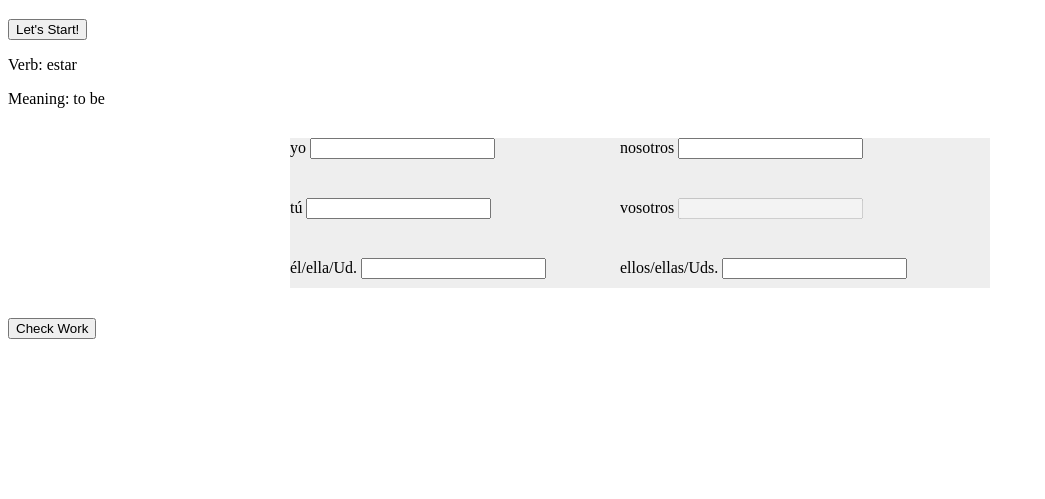
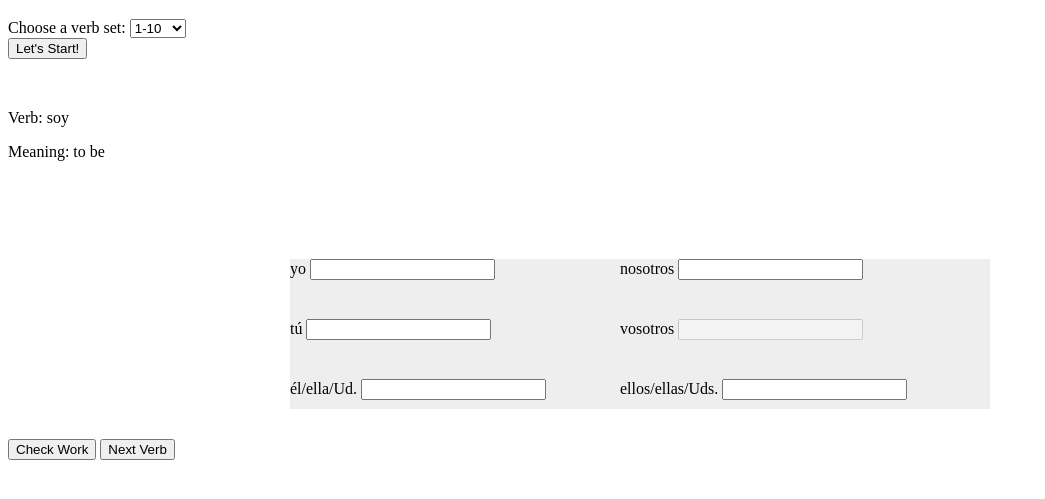
Before and after one commit to morgankenyon/VerbBuilder, a website built with webpack: page index.html in a window 1280 px wide. Both pictures are taken after a click on the button "Let's Start!". Shown: the part 61-560 px from the top of the page, without its empty margins (0-1045 px from the left). Built offline with nearby package versions, Linux system fonts and the light colour scheme.

Commit message:
Adding a functional verb builder

```diff
--- a/index.html
+++ b/index.html
@@ -7,15 +7,27 @@
     <meta name="viewport" content="width=device-width, initial-scale=1.0" />
     <script src="./dist/app-bundle.js" defer></script>
     <link rel="stylesheet" href="styles.css">
-    <title>Webpack with TypeScript</title>
+    <title>Verb Builder</title>
   </head>
   <body>
     <h1>Let's learn Some Verbs!!!</h1>
+    <div>
+      <label for="verb_selector">Choose a verb set:</label>
+
+      <select name="verb_selector" id="verb_selector">
+        <option value="0">1-10</option>
+        <option value="10">11-20</option>
+      </select>
+    </div>
     <button id="start_button">Let's Start!</button>
-    <div id="tense_practice">
+    <p id="tense_batch_message" class="hidden">You finished! You made <span id="tense_batch_error_number"></span> mistakes!</p>
+
+    <div id="tense_practice" class="hidden">
       <p>Verb: <span id="verb"></span></p>
       <p>Meaning: <span id="meaning"></span></p>
 
+      <p id="tense_error_message" class="hidden">Please fix any errors</p>
+      <p id="tense_success_message" class="hidden">All good!</p>
       <div class="container">
         <div class="item">
           <label for="first_singular">yo</label>
@@ -73,8 +85,10 @@
           />
         </div>
       </div>
+
+      <button id="check_button">Check Work</button>
+      <button id="next_verb">Next Verb</button>
     </div>
 
-    <button id="check_button">Check Work</button>
   </body>
 </html>
--- a/src/app.ts
+++ b/src/app.ts
@@ -1,126 +1,213 @@
-
 import { verbPack } from "./variable";
 
 const startButton = document.querySelector(
   "#start_button"
 ) as HTMLButtonElement;
+const nextVerbButton = document.querySelector(
+  "#next_verb"
+) as HTMLButtonElement;
+const verbSelector = document.querySelector(
+  "#verb_selector"
+) as HTMLSelectElement;
 const checkButton = document.querySelector(
   "#check_button"
 ) as HTMLButtonElement;
+const tensePracticeDiv = document.querySelector(
+  "#tense_practice"
+) as HTMLDivElement;
 const verbSpan = document.querySelector("#verb") as HTMLSpanElement;
 const meaningSpan = document.querySelector("#meaning") as HTMLSpanElement;
-const firstSingularInput = document.querySelector("#first_singular") as HTMLInputElement
-const secondSingularInput = document.querySelector("#second_singular") as HTMLInputElement
-const thirdSingularInput = document.querySelector("#third_singular") as HTMLInputElement
-const firstPluralInput = document.querySelector("#first_plural") as HTMLInputElement
-const secondPluralInput = document.querySelector("#second_plural") as HTMLInputElement
-const thirdPluralInput = document.querySelector("#third_plural") as HTMLInputElement
-let currentVerb : number = 0;
+const firstSingularInput = document.querySelector(
+  "#first_singular"
+) as HTMLInputElement;
+const secondSingularInput = document.querySelector(
+  "#second_singular"
+) as HTMLInputElement;
+const thirdSingularInput = document.querySelector(
+  "#third_singular"
+) as HTMLInputElement;
+const firstPluralInput = document.querySelector(
+  "#first_plural"
+) as HTMLInputElement;
+const secondPluralInput = document.querySelector(
+  "#second_plural"
+) as HTMLInputElement;
+const thirdPluralInput = document.querySelector(
+  "#third_plural"
+) as HTMLInputElement;
+const tenseErrorMessageP = document.querySelector(
+  "#tense_error_message"
+) as HTMLParagraphElement;
+const tenseSuccessMessageP = document.querySelector(
+  "#tense_success_message"
+) as HTMLParagraphElement;
+const tenseBatchMessageP = document.querySelector(
+  "#tense_batch_message"
+) as HTMLParagraphElement;
+const tenseBatchErrorNumberSpan = document.querySelector(
+  "#tense_batch_error_number"
+) as HTMLSpanElement;
 
-function getSpecialKey(key: string){
 
-    if (key === "1") return "á"
-    else if (key === "2") return "é"
-    else if (key === "3") return "í"
-    else if (key === "4") return "ó"
-    else if (key === "7") return "ú"
-    else if (key === "8") return "ü"
-    else if (key === "9") return "ñ"
+let currentVerb: number = 0;
+let verbStartIndex: number = 0;
+let verbEndIndex: number = 0;
+let verbBatchSize: number = 10;
+let batchErrorNumber: number = 0;
+
+function getSpecialKey(key: string) {
+  if (key === "1") return "á";
+  else if (key === "2") return "é";
+  else if (key === "3") return "í";
+  else if (key === "4") return "ó";
+  else if (key === "7") return "ú";
+  else if (key === "8") return "ü";
+  else if (key === "9") return "ñ";
 
   return key;
 }
 
-function addSpecialKeys(e: KeyboardEvent){
-
+function addSpecialKeys(e: KeyboardEvent) {
   const key = e.key;
   console.log(key);
 
   const newKey = getSpecialKey(key);
 
-    if (key !== newKey)
-    {
+  if (key !== newKey) {
     e.preventDefault();
-        const target = e.target as HTMLInputElement
+    const target = e.target as HTMLInputElement;
     target.value = target.value + newKey;
   }
 }
 
 firstSingularInput.addEventListener("keydown", (e) => {
   addSpecialKeys(e);
-})
+});
 secondSingularInput.addEventListener("keydown", (e) => {
   addSpecialKeys(e);
-})
+});
 thirdSingularInput.addEventListener("keydown", (e) => {
   addSpecialKeys(e);
-})
+});
 firstPluralInput.addEventListener("keydown", (e) => {
   addSpecialKeys(e);
-})
+});
 secondPluralInput.addEventListener("keydown", (e) => {
   addSpecialKeys(e);
-})
+});
 thirdPluralInput.addEventListener("keydown", (e) => {
   addSpecialKeys(e);
-})
+});
 
 function randomIntFromInterval(min: number, max: number) {
   return Math.floor(Math.random() * (max - min + 1) + min);
 }
 
-function getInput(identifier: string){
+function getInput(identifier: string) {
   const input = document.querySelector(identifier) as HTMLInputElement;
   return input;
 }
 
-function checkGuess(correct: string, guess: string){
-    if (guess == null){
+function checkGuess(correct: string, guess: string) {
+  if (guess == null) {
     return false;
   }
 
   return correct === guess;
 }
 
-function calculateGuess(inputId: string, correctValue: string){
-
+function calculateGuess(inputId: string, correctValue: string) {
   const input = getInput(inputId);
 
   const fsRight = checkGuess(correctValue, input.value);
 
-    if (!fsRight){
+  if (!fsRight) {
     input.classList.add("error");
-    }
-    else {
+    return 1;
+  } else {
     input.classList.remove("error");
+    return 0;
   }
 }
 
-function calculateGuesses(verb: Verb){
-    calculateGuess("#first_singular", verb.present_tense.first_singular);
-    calculateGuess("#second_singular", verb.present_tense.second_singular);
-    calculateGuess("#third_singular", verb.present_tense.third_singular);
-    calculateGuess("#first_plural", verb.present_tense.first_plural);
-    calculateGuess("#third_plural", verb.present_tense.third_plural);
+function calculateGuesses(verb: Verb) {
+  let errors = 0;
+  errors += calculateGuess(
+    "#first_singular",
+    verb.present_tense.first_singular
+  );
+  errors += calculateGuess(
+    "#second_singular",
+    verb.present_tense.second_singular
+  );
+  errors += calculateGuess(
+    "#third_singular",
+    verb.present_tense.third_singular
+  );
+  errors += calculateGuess("#first_plural", verb.present_tense.first_plural);
+  errors += calculateGuess("#third_plural", verb.present_tense.third_plural);
+
+  if (errors > 0) {
+    tenseErrorMessageP.classList.remove("hidden");
+    tenseSuccessMessageP.classList.add("hidden");
+    batchErrorNumber += errors;
+  } else {
+    tenseErrorMessageP.classList.add("hidden");
+    tenseSuccessMessageP.classList.remove("hidden");
+  }
+}
+
+function updateVerbPractice(verbNumber: number) {
+  firstSingularInput.value = "";
+  secondSingularInput.value = "";
+  thirdSingularInput.value = "";
+  firstPluralInput.value = "";
+  secondPluralInput.value = "";
+  thirdPluralInput.value = "";
+
+  const verb = verbPack.verbs[currentVerb];
+
+  verbSpan.innerHTML = verb.verb;
+  meaningSpan.innerHTML = verb.meaning;
 }
 
 startButton.addEventListener("click", (e) => {
-  console.log(verbPack);
-  console.log(verbPack.verbs.length);
+  const value = verbSelector.value;
+  verbStartIndex = parseInt(value);
+  verbEndIndex = verbStartIndex + verbBatchSize - 1;
 
-  const verbNumber = randomIntFromInterval(0, verbPack.verbs.length - 1);
-  currentVerb = verbNumber;
+  console.log("start: " + verbStartIndex);
+  console.log("end: " + verbEndIndex);
 
-  const verb = verbPack.verbs[currentVerb];
+  tensePracticeDiv.classList.remove("hidden");
+  tenseBatchMessageP.classList.add("hidden");
+  currentVerb = verbStartIndex;
 
-  console.log(verb);
-  console.log(verb.verb);
-  console.log(verb.meaning);
+  updateVerbPractice(currentVerb);
 
-  verbSpan.innerHTML = verb.verb;
-  meaningSpan.innerHTML = verb.meaning;
+  //   const verb = verbPack.verbs[currentVerb];
 
+  //   console.log(verb);
+  //   console.log(verb.verb);
+  //   console.log(verb.meaning);
+
+  //   verbSpan.innerHTML = verb.verb;
+  //   meaningSpan.innerHTML = verb.meaning;
 });
 
 checkButton.addEventListener("click", (e) => {
   calculateGuesses(verbPack.verbs[currentVerb]);
 });
+
+nextVerbButton.addEventListener("click", (e) => {
+  tenseErrorMessageP.classList.add("hidden");
+  if (currentVerb < verbEndIndex) {
+    currentVerb = currentVerb + 1;
+    updateVerbPractice(currentVerb);
+  } else {
+    tensePracticeDiv.classList.add("hidden");
+    console.log("You made " + batchErrorNumber + " errors");
+    tenseBatchErrorNumberSpan.innerHTML = batchErrorNumber + "";
+    tenseBatchMessageP.classList.remove("hidden");
+  }
+});
--- a/static/verbs.json
+++ b/static/verbs.json
@@ -36,6 +36,118 @@
         "second_plural": "estáis",
         "third_plural": "están"
       }
+    },
+    {
+      "verb": "tener",
+      "meaning": "to have",
+      "present_participle": "teniendo",
+      "past_participle": "tenido",
+      "present_tense": {
+        "first_singular": "tengo",
+        "second_singular": "tienes",
+        "third_singular": "tiene",
+        "first_plural": "tenemos",
+        "second_plural": "tenéis",
+        "third_plural": "tienen"
+      }
+    },
+    {
+      "verb": "decir",
+      "meaning": "to say/to tell",
+      "present_participle": "diciendo",
+      "past_participle": "dicho",
+      "present_tense": {
+        "first_singular": "digo",
+        "second_singular": "dices",
+        "third_singular": "dice",
+        "first_plural": "decimos",
+        "second_plural": "decís",
+        "third_plural": "dicen"
+      }
+    },
+    {
+      "verb": "ver",
+      "meaning": "to see",
+      "present_participle": "viendo",
+      "past_participle": "visto",
+      "present_tense": {
+        "first_singular": "veo",
+        "second_singular": "ves",
+        "third_singular": "ve",
+        "first_plural": "vemos",
+        "second_plural": "veis",
+        "third_plural": "ven"
+      }
+    },
+    {
+      "verb": "ir",
+      "meaning": "to go",
+      "present_participle": "yendo",
+      "past_participle": "ido",
+      "present_tense": {
+        "first_singular": "voy",
+        "second_singular": "vas",
+        "third_singular": "va",
+        "first_plural": "vamos",
+        "second_plural": "vais",
+        "third_plural": "van"
+      }
+    },
+    {
+      "verb": "hacer",
+      "meaning": "to do/to make",
+      "present_participle": "haciendo",
+      "past_participle": "hecho",
+      "present_tense": {
+        "first_singular": "hago",
+        "second_singular": "haces",
+        "third_singular": "hace",
+        "first_plural": "hacemos",
+        "second_plural": "hacéis",
+        "third_plural": "hacen"
+      }
+    },
+    {
+      "verb": "tomar",
+      "meaning": "to drink, to take",
+      "present_participle": "tomando",
+      "past_participle": "tomado",
+      "present_tense": {
+        "first_singular": "tomo",
+        "second_singular": "tomas",
+        "third_singular": "toma",
+        "first_plural": "tomamos",
+        "second_plural": "tomáis",
+        "third_plural": "toman"
+      }
+    },
+    {
+      "verb": "poder",
+      "meaning": "to be able to",
+      "present_participle": "pudiendo",
+      "past_participle": "podido",
+      "present_tense": {
+        "first_singular": "puedo",
+        "second_singular": "puedes",
+        "third_singular": "puede",
+        "first_plural": "podemos",
+        "second_plural": "podéis",
+        "third_plural": "pueden"
+      }
+    },
+    {
+      "verb": "comer",
+      "meaning": "to eat",
+      "present_participle": "comiendo",
+      "past_participle": "comido",
+      "present_tense": {
+        "first_singular": "como",
+        "second_singular": "comes",
+        "third_singular": "come",
+        "first_plural": "comemos",
+        "second_plural": "coméis",
+        "third_plural": "comen"
+      }
     }
   ]
 }
--- a/styles.css
+++ b/styles.css
@@ -15,6 +15,10 @@
     border-color: #c00;
     border-width: 2px;
 }
+
+.hidden {
+	visibility: hidden;
+}
 /*
 .item {
 	padding: 20px;
```
Also changed, not shown: README.md. Lines whose indentation alone changed are shown as unchanged.
